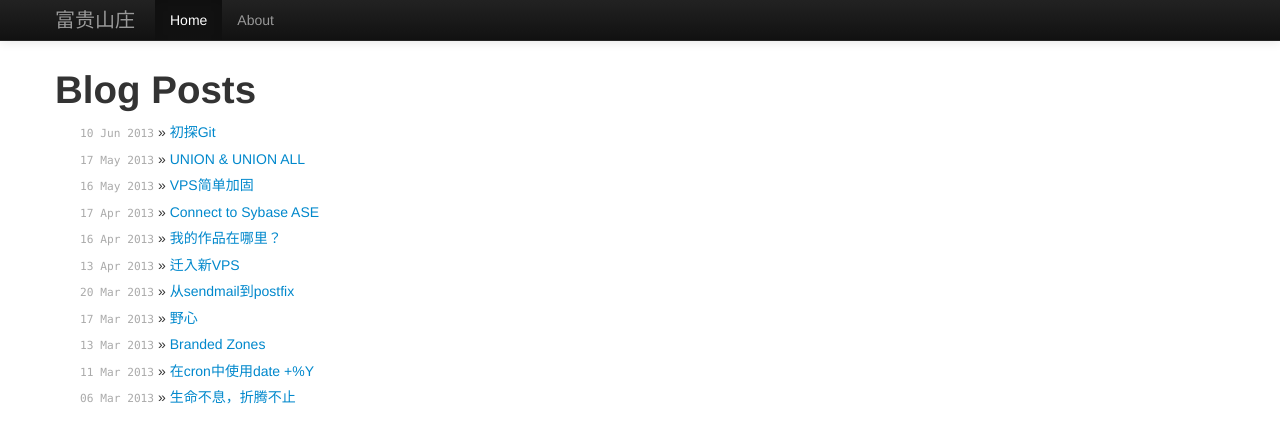
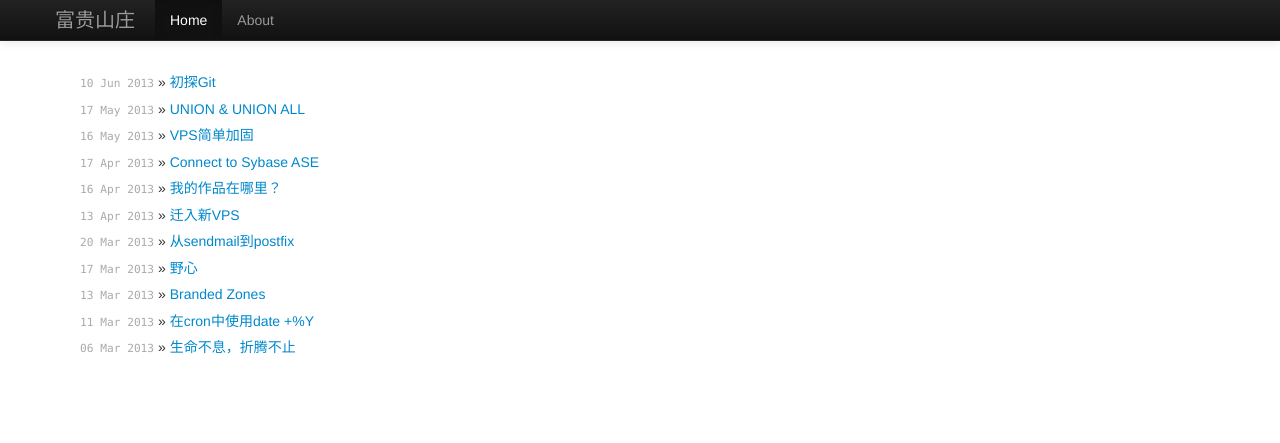
Before and after one commit to maydayuiui/maydayuiui.github.com, a Jekyll site: the page built from index.html, in a window 1280 px wide. Shown: the top 443 px of the page. Built offline with Jekyll 4.4.1, drawn with Linux system fonts in a browser that asks for light colours; Markdown is read by kramdown in place of the engine named in the settings.

Commit message:
Update index.html

```diff
--- a/index.html
+++ b/index.html
@@ -4,7 +4,7 @@ title: 富贵山庄
 ---
 
 <div>
-  <h1>Blog Posts</h1>
+  <h1></h1>
   <ul class="posts">
     {% for post in site.posts %}
       <li><span>{{ post.date | date_to_string }}</span> &raquo; <a href="{{ post.url }}">{{ post.title }}</a></li>
```
